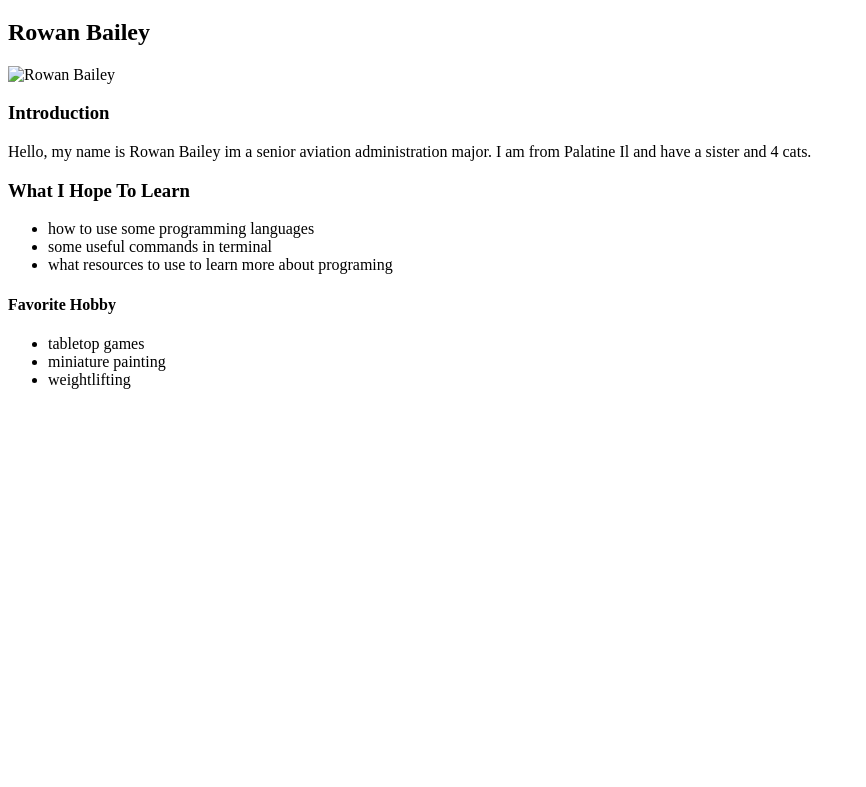
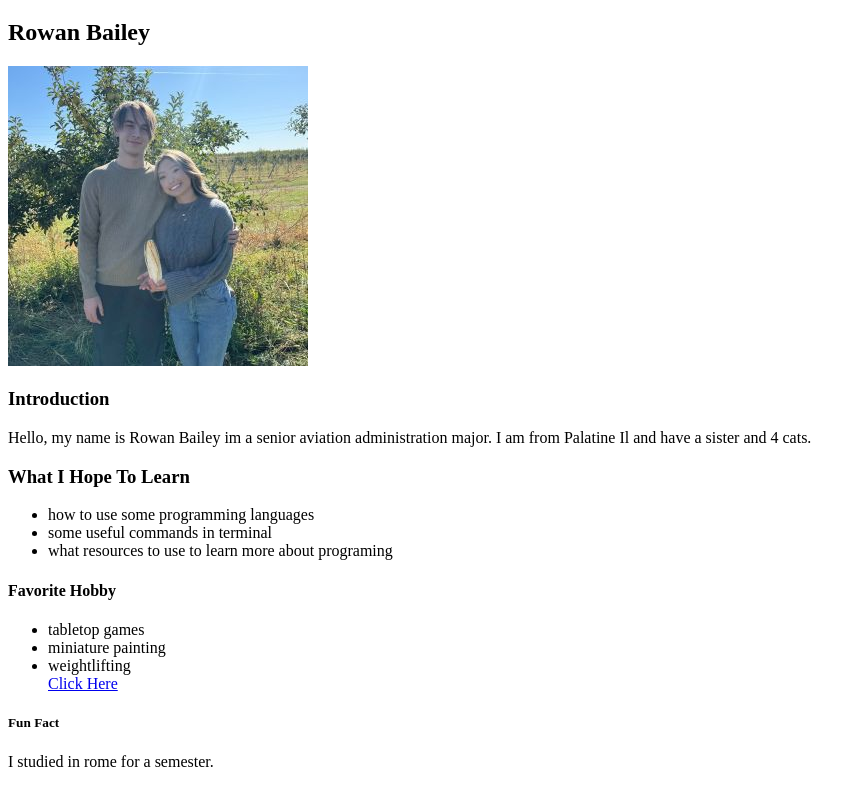
Before and after one commit to rowanbailey556-collab/Match-maker, a plain HTML site: page index.html in a window 1280 px wide. Shown: the part 214-1001 px from the top of the page, without its empty margins (0-866 px from the left). Before the commit the page ends 800 px from the top, so only its background shows below. Drawn offline with Linux system fonts and the light colour scheme.

Commit message:
Update index.html

```diff
--- a/index.html
+++ b/index.html
@@ -9,7 +9,7 @@
 <body>
    <h1>Getting To Know Each Other</h1>
 	<h2>Rowan Bailey</h2>
-<img src="me-300-by-300" alt="Rowan Bailey">
+<img src="me-300-by-300.jpg" alt="Rowan Bailey">
 
 <h3>Introduction</h3>
 	<p>Hello, my name is Rowan Bailey im a senior aviation administration major. I am from Palatine Il and have a sister and 4 cats.
@@ -24,6 +24,9 @@
 		<li>tabletop games</li>
 		<li>miniature painting</li>
 		<li>weightlifting</li>
+		<a href=https://start-warhammer.com/">Click Here</a>
 	</ul>
+<h5>Fun Fact</h5>
+	<p>I studied in rome for a semester.</p>
 </body>
 </html>
```
